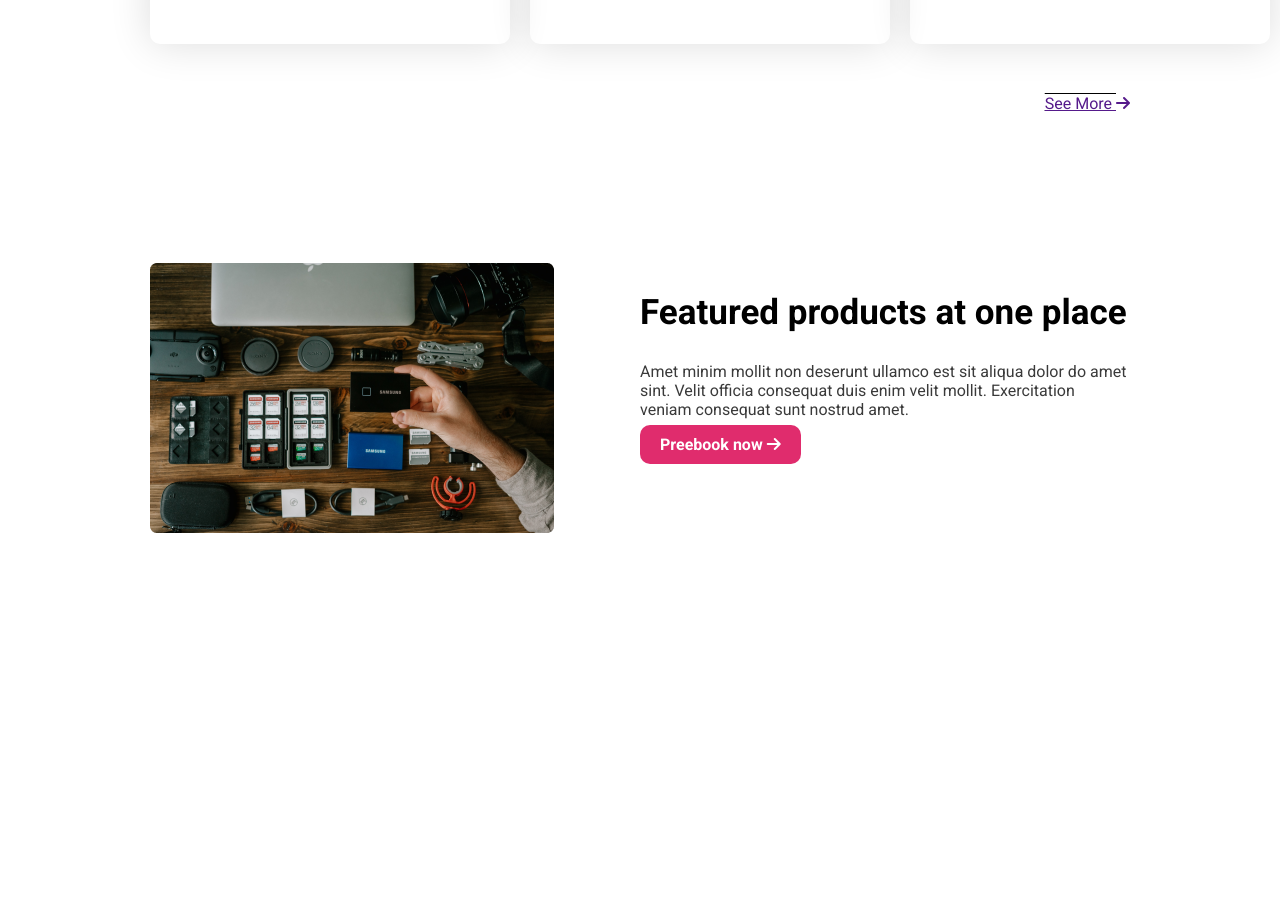
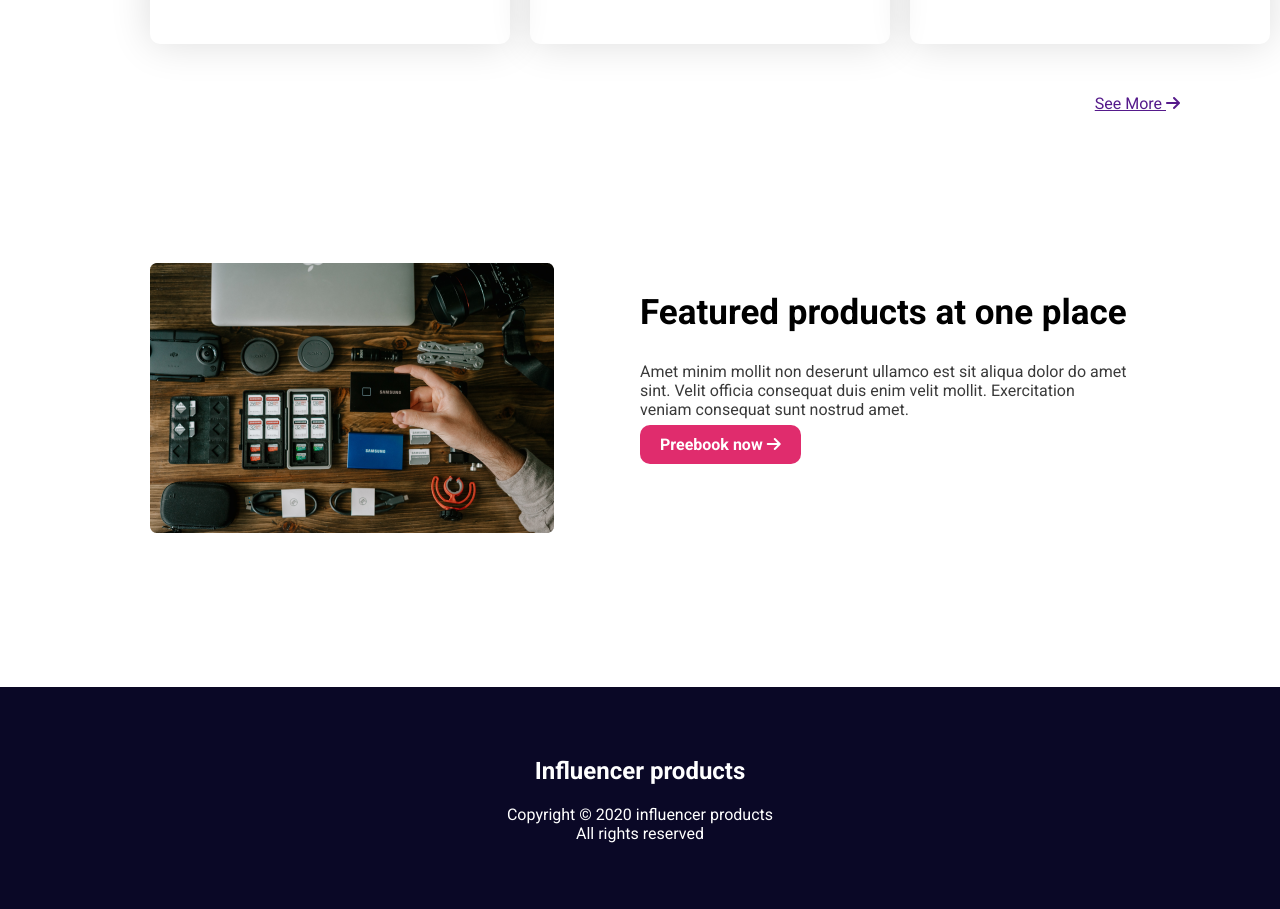
Before and after one commit to Developer-Bodiuzzaman/secund_project, a plain HTML site: page index.html in a window 1280 px wide. Shown: the part 2187-3096 px from the top of the page. Before the commit the page ends 2874 px from the top, so only its background shows below. Drawn offline with Linux system fonts and the light colour scheme.

Commit message:
add Footer

```diff
--- a/index.html
+++ b/index.html
@@ -177,6 +177,18 @@
             </div>
         </section>
     </main>
+
+    <!-- Footer Start -->
+
+    <footer>
+        <div class="banner_bottom">
+            <h2>Influencer products</h2>
+            <p>Copyright © 2020 influencer products <br>
+                All rights reserved</p>
+        </div>
+    </footer>
+    <!-- Footer End -->
+
     <script src="https://kit.fontawesome.com/e4876195dc.js" crossorigin="anonymous"></script>
 </body>
 </html>
--- a/style.css
+++ b/style.css
@@ -70,8 +70,9 @@ header h2{
 
 .btn_two{
     text-align: right;
-    text-decoration: underline overline;
-    margin: 50px 150px;
+    text-decoration: none;
+    color:#e02c6d;
+    margin: 50px 100px;
 }
 
 .another_banner{
@@ -84,3 +85,11 @@ header h2{
 .header_one{
     font-size: 35px;
 }
+
+/* Footer */
+.banner_bottom{
+    text-align: center;
+    background-color: #0a0826;
+    color: #fff;
+    padding: 50px;
+}
```
